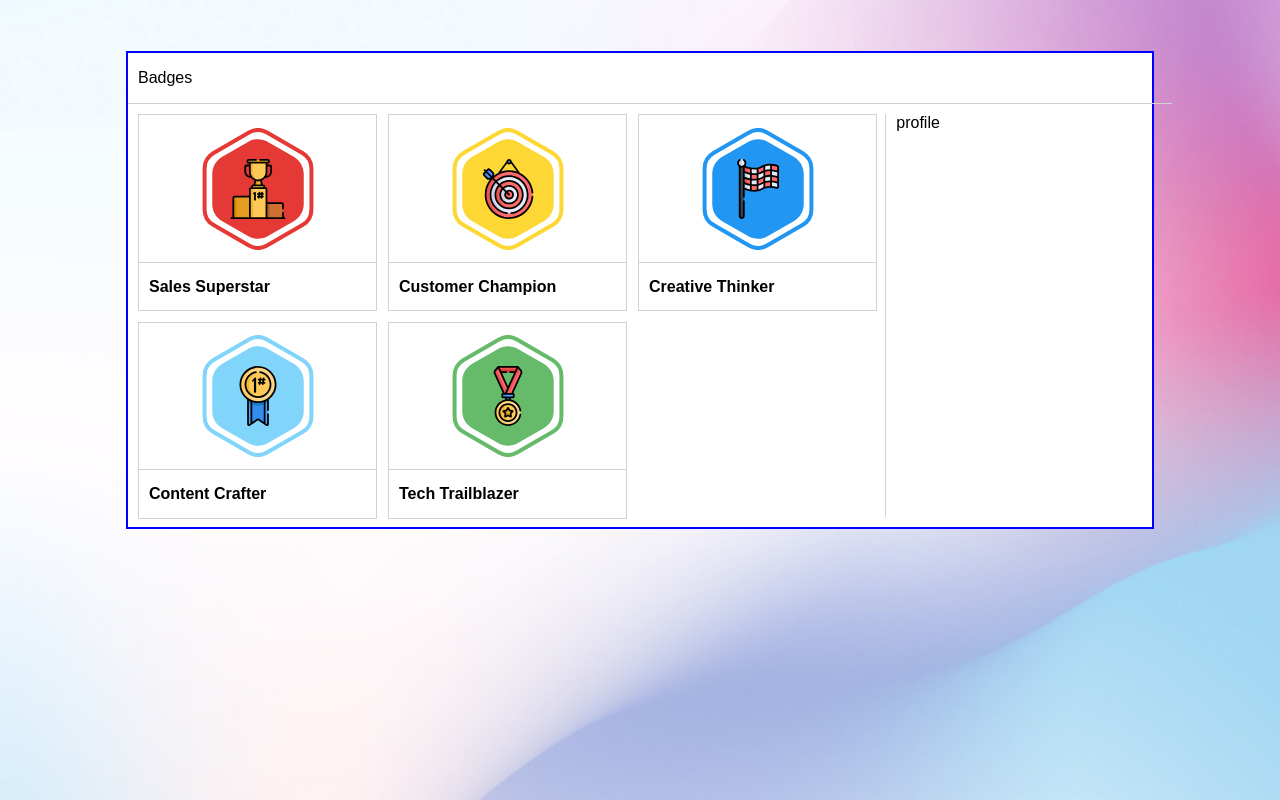
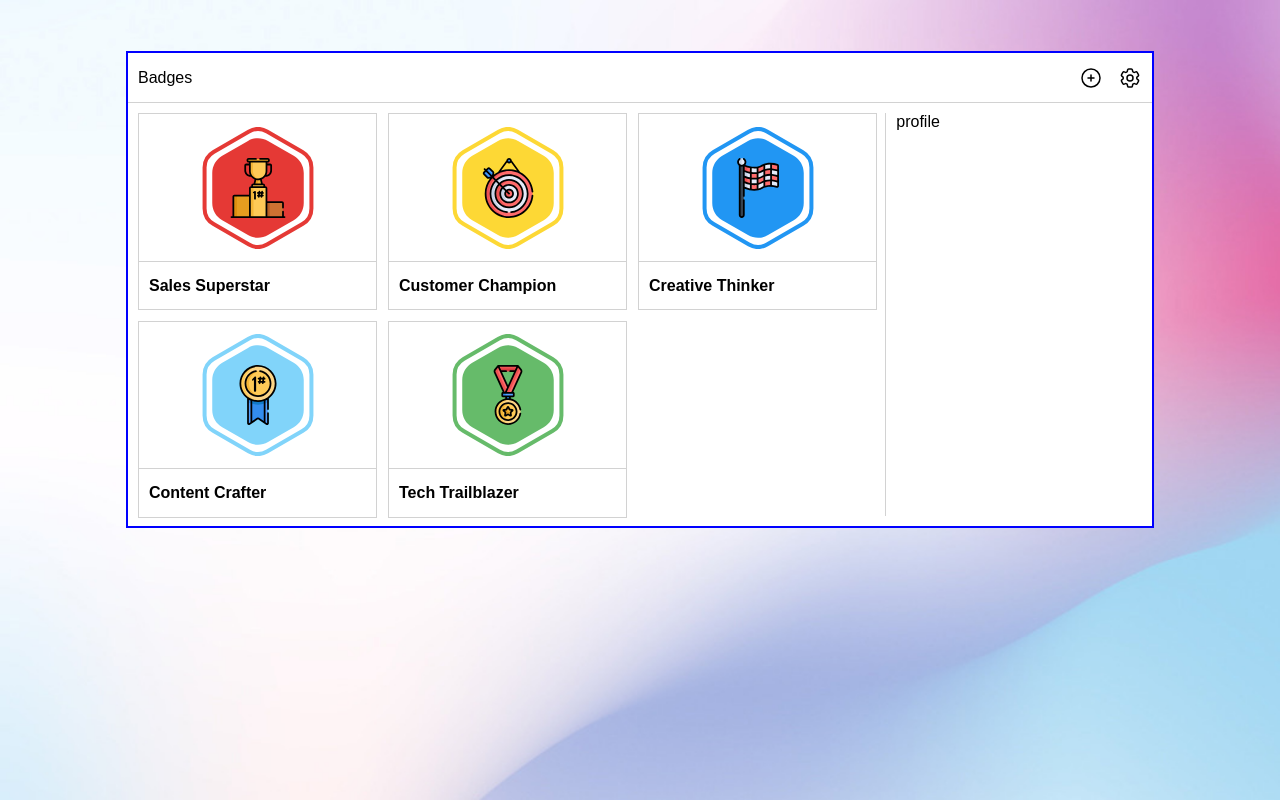
Before and after one commit to leoarthurwall/claromentis-ui, a React (Create React App) app: page / in a window 1280 px wide. Built offline with nearby package versions, Linux system fonts and the light colour scheme.

Commit message:
imported the plus and settings icon from react icon library

```diff
--- a/package.json
+++ b/package.json
@@ -8,6 +8,7 @@
     "@testing-library/user-event": "^13.5.0",
     "react": "^18.2.0",
     "react-dom": "^18.2.0",
+    "react-icons": "^4.7.1",
     "react-scripts": "5.0.1",
     "styled-components": "^5.3.6",
     "web-vitals": "^2.1.4"
--- a/src/Components/Header/Header.js
+++ b/src/Components/Header/Header.js
@@ -1,5 +1,6 @@
 import React from "react";
 import styled from "styled-components";
+import { HiOutlineCog6Tooth, HiOutlinePlusCircle } from "react-icons/hi2";
 
 const HeaderContainer = styled.header`
   height: 50px;
@@ -9,17 +10,30 @@ const HeaderContainer = styled.header`
   display: flex;
   align-items: center;
   justify-content: space-between;
+
+  box-sizing: border-box;
+
 `;
 
 const HeaderText = styled.div`
   font-size: 16px;
   font-weight: 500;
 `;
+const IconContainer = styled.div`
+  display: flex;
+  justify-content: center;
+  align-items: center;
+  gap: 15px;
+`
 
 const Header = () => {
   return (
     <HeaderContainer>
       <HeaderText>Badges</HeaderText>
+      <IconContainer>
+        <HiOutlinePlusCircle size={24}/>
+        <HiOutlineCog6Tooth size={24}/>
+      </IconContainer>
     </HeaderContainer>
   );
 };
```
Also changed, not shown: 1 other file (tests, documents, lock files or other folders).
